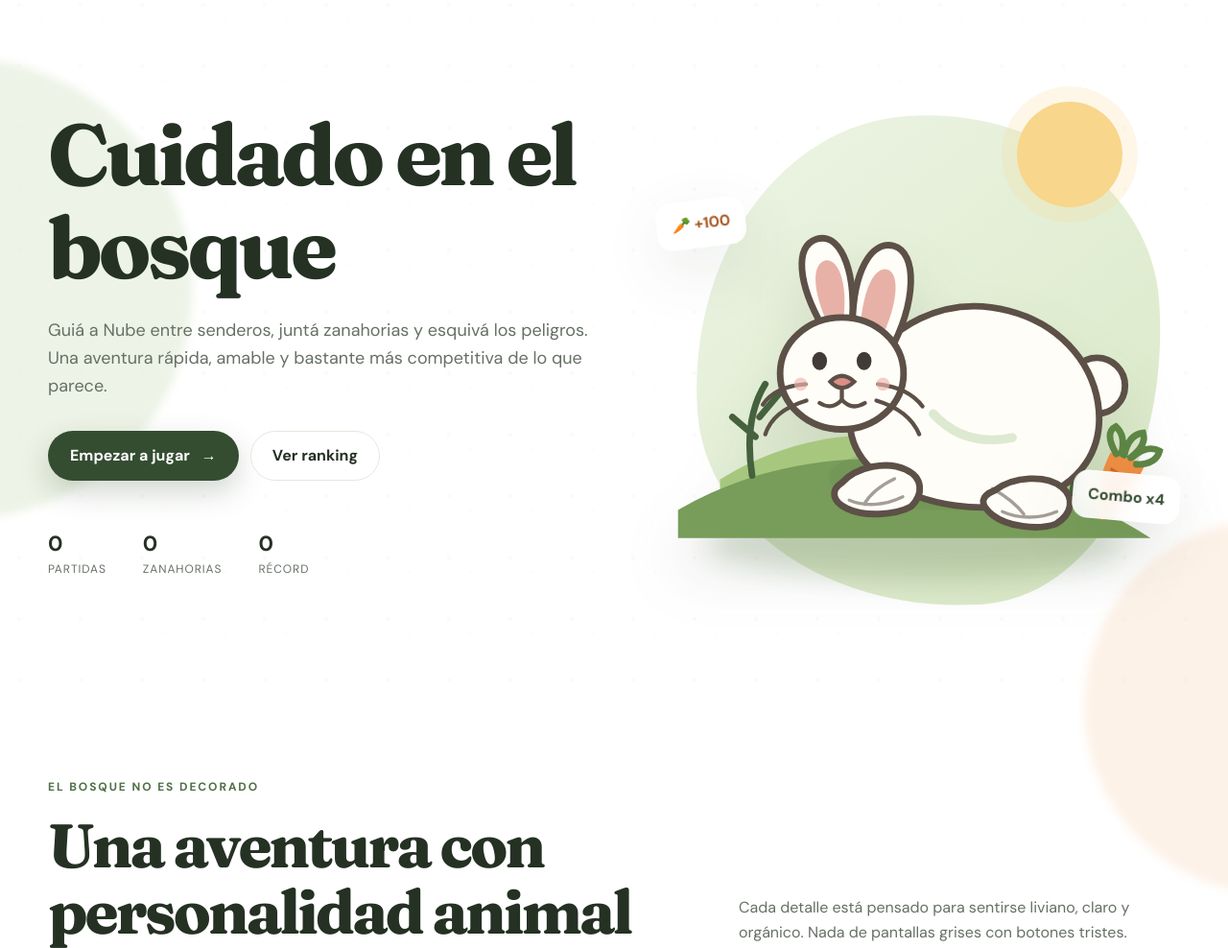
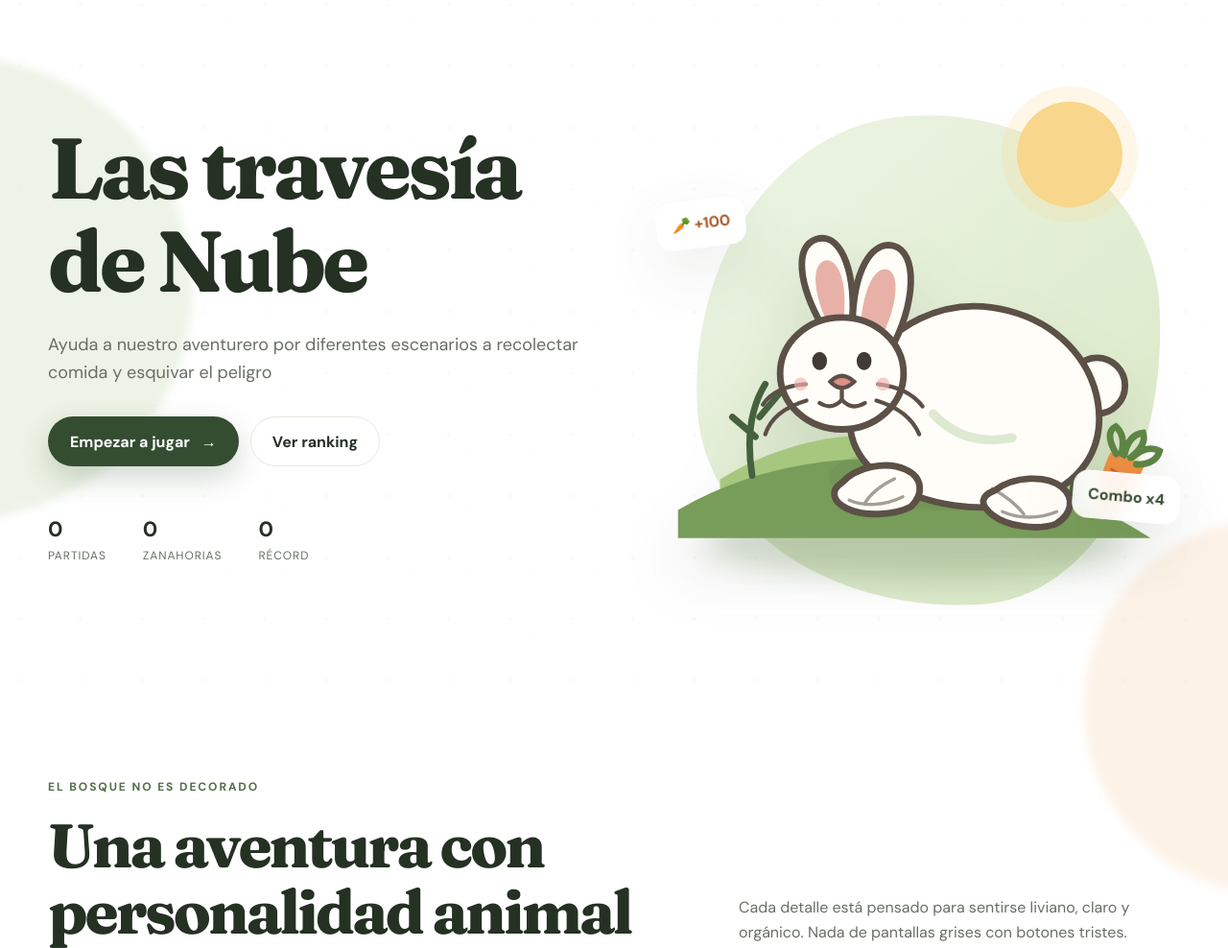
Before and after one commit to lu-developer476/Bunny-Quest, a Django app: page / in a window 1280 px wide. Shown: the part 79-1067 px from the top of the page at 96% size. Run offline with Django 5.2, Linux system fonts and the light colour scheme; data that the repository does not hold is empty.

Commit message:
Update Bunny Quest homepage copy

```diff
--- a/templates/core/home.html
+++ b/templates/core/home.html
@@ -1,11 +1,11 @@
 {% extends "base.html" %}
 {% load static %}
-{% block title %}Conejo Aventura · Bosque Saltarín{% endblock %}
+{% block title %}Bunny Quest{% endblock %}
 {% block content %}
 <section class="hero container">
   <div class="hero-copy">
-    <h1>Cuidado en el bosque</h1>
-    <p class="hero-lead">Guiá a Nube entre senderos, juntá zanahorias y esquivá los peligros. Una aventura rápida, amable y bastante más competitiva de lo que parece.</p>
+    <h1>Las travesía de Nube</h1>
+    <p class="hero-lead">Ayuda a nuestro aventurero por diferentes escenarios a recolectar comida y esquivar el peligro</p>
     <div class="hero-actions">
       <a class="button button-primary" href="{% url 'game' %}">Empezar a jugar <span>→</span></a>
       <a class="button button-ghost" href="{% url 'leaderboard' %}">Ver ranking</a>
```
